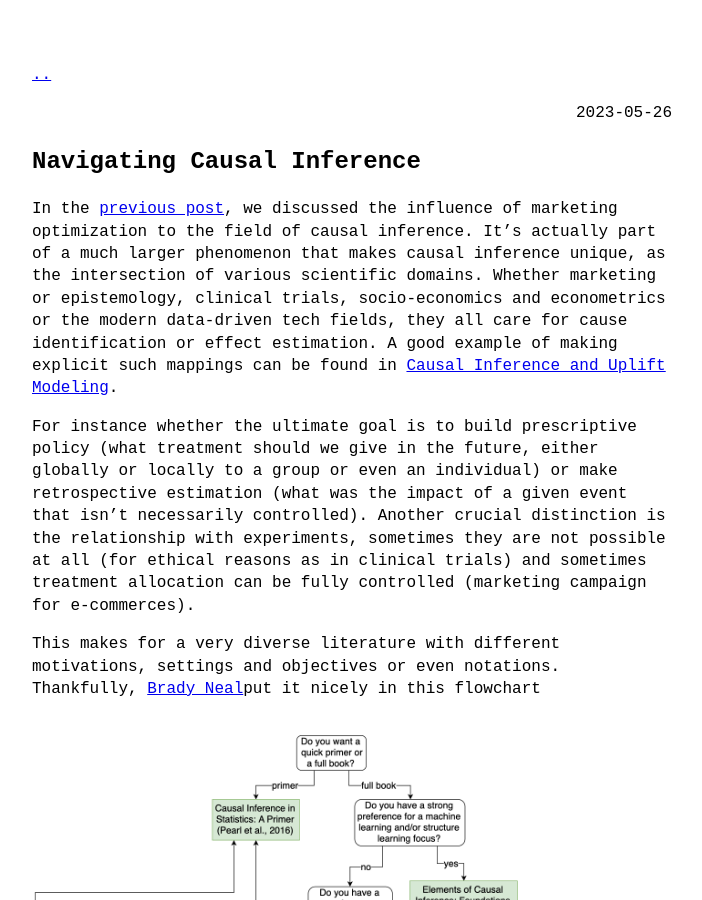
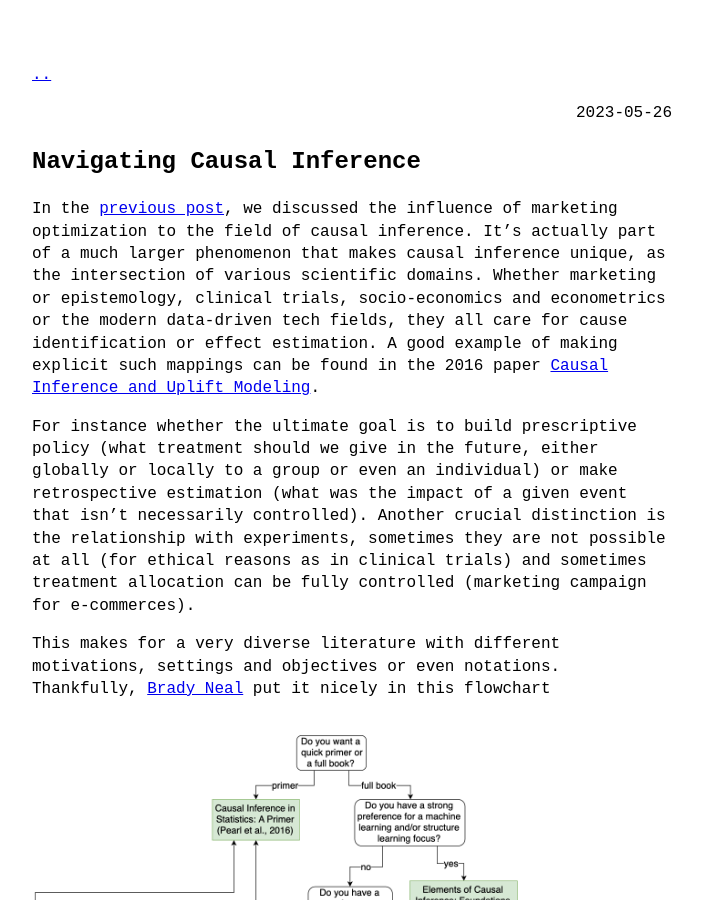
Before and after one commit to dsleo/dsleo.github.io, a Jekyll site: the page built from _posts/2023-05-26-navigating-causality.md, in a window 1280 px wide and 900 px high. Shown: the whole window, without its empty margins (288-990 px from the left). Built offline with Jekyll 4.4.1, drawn with Linux system fonts in a browser that asks for light colours; formulas are drawn with MathJax 3.

Commit message:
small stuff

```diff
--- a/_posts/2023-05-26-navigating-causality.md
+++ b/_posts/2023-05-26-navigating-causality.md
@@ -6,12 +6,12 @@ category: causal
 usemathjax: true
 ---
 
-In the [previous post](http://dsleo.github.io/causal/2023/06/01/causal-metrics.html), we discussed the influence of marketing optimization to the field of causal inference. It’s actually part of a much larger phenomenon that makes causal inference unique, as the intersection of various scientific domains. Whether marketing or epistemology, clinical trials, socio-economics and econometrics or the modern data-driven tech fields, they all care for cause identification or effect estimation. A good example of making explicit such mappings can be found in [Causal Inference and Uplift Modeling](https://proceedings.mlr.press/v67/gutierrez17a/gutierrez17a.pdf).
+In the [previous post](http://dsleo.github.io/causal/2023/06/01/causal-metrics.html), we discussed the influence of marketing optimization to the field of causal inference. It’s actually part of a much larger phenomenon that makes causal inference unique, as the intersection of various scientific domains. Whether marketing or epistemology, clinical trials, socio-economics and econometrics or the modern data-driven tech fields, they all care for cause identification or effect estimation. A good example of making explicit such mappings can be found in the 2016 paper [Causal Inference and Uplift Modeling](https://proceedings.mlr.press/v67/gutierrez17a/gutierrez17a.pdf).
 
 
 For instance whether the ultimate goal is to build prescriptive policy (what treatment should we give in the future, either globally or locally to a group or even an individual) or make retrospective estimation (what was the impact of a given event that isn’t necessarily controlled). Another crucial distinction is the relationship with experiments, sometimes they are not possible at all (for ethical reasons as in clinical trials) and sometimes treatment allocation can be fully controlled (marketing campaign for e-commerces).
 
-This makes for a very diverse literature with different motivations, settings and objectives or even notations. Thankfully, [Brady Neal](https://www.bradyneal.com)put it nicely in this flowchart
+This makes for a very diverse literature with different motivations, settings and objectives or even notations. Thankfully, [Brady Neal](https://www.bradyneal.com) put it nicely in this flowchart
 
 ![Flowchart](/assets/images/flowchart_causal_book.png)
 
```
